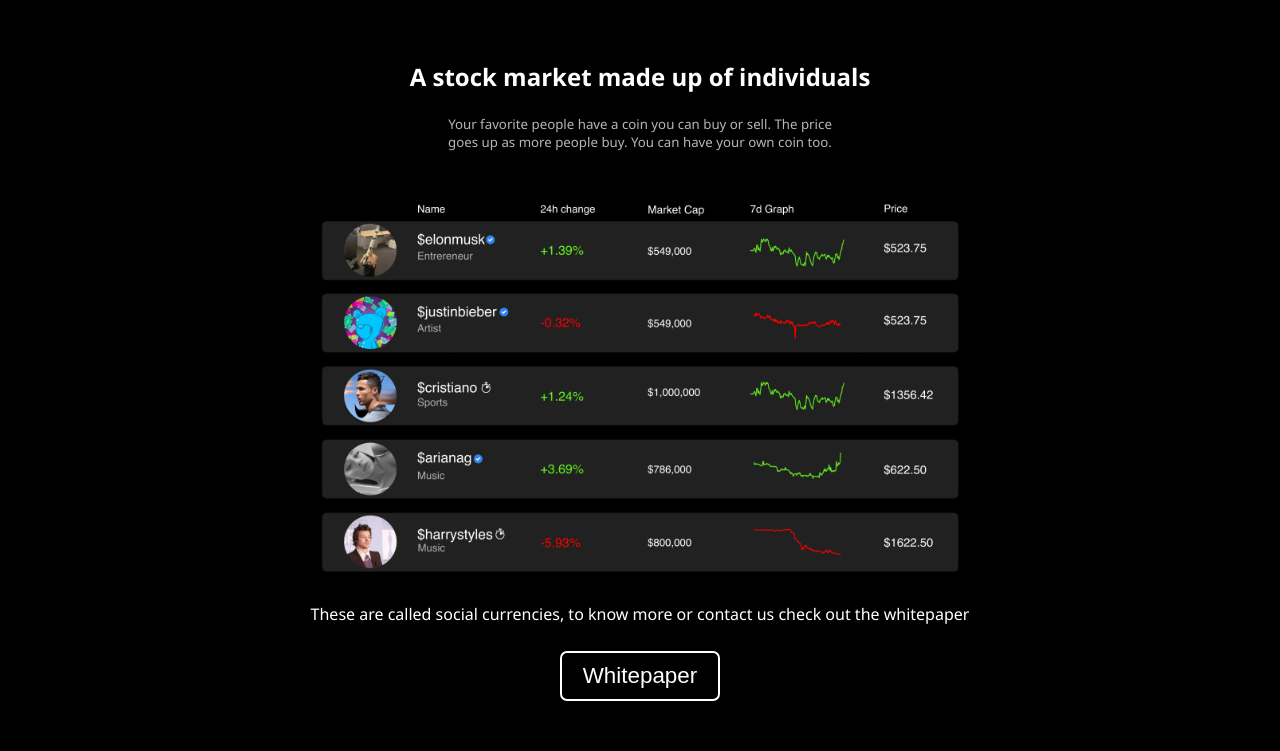
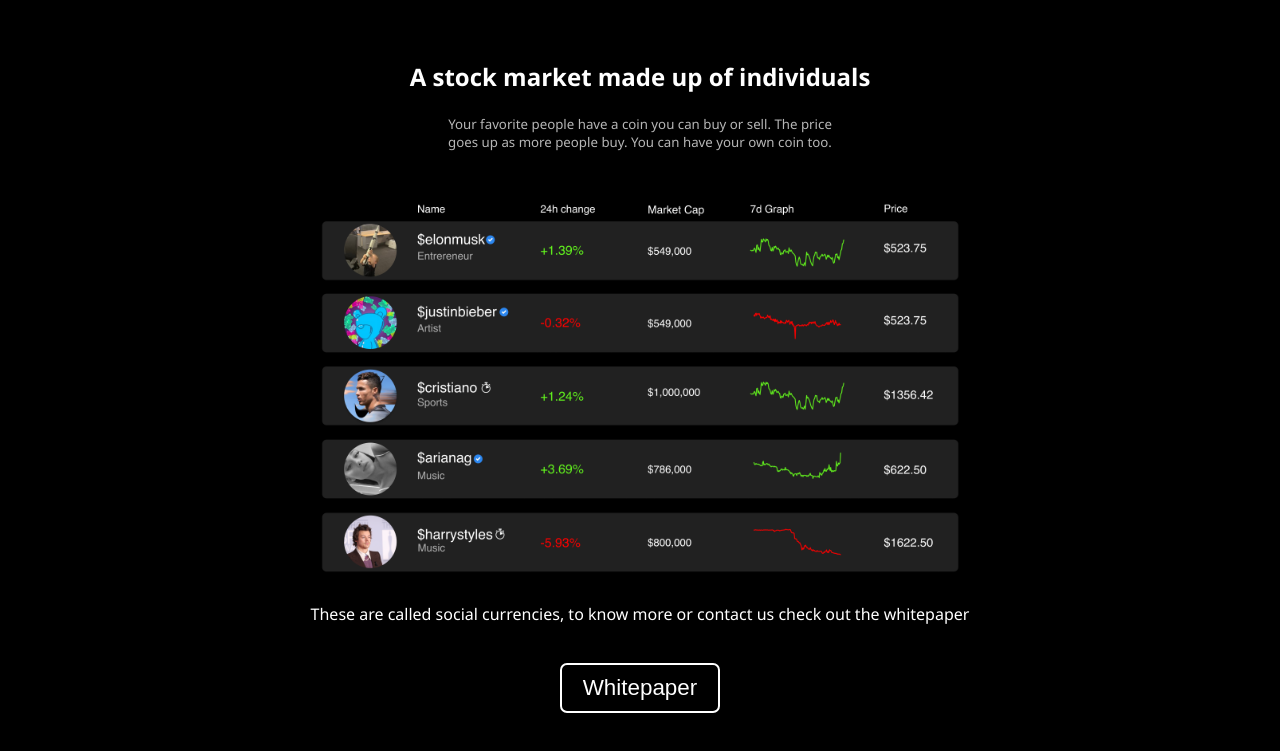
Before and after one commit to shredcryp/famevest.github.io, a plain HTML site: page index.html in a window 1280 px wide. Shown: the part 87-838 px from the top of the page. Before the commit the page ends 800 px from the top, so only its background shows below. Drawn offline with Linux system fonts and the light colour scheme.

Commit message:
Update styles.css

```diff
--- a/styles.css
+++ b/styles.css
@@ -146,7 +146,7 @@
 
 .hyperlink {
     text-align: center;
-    margin-top: 2%;
+    margin: 3%;
 }
 
 .hyperlink button {
```
